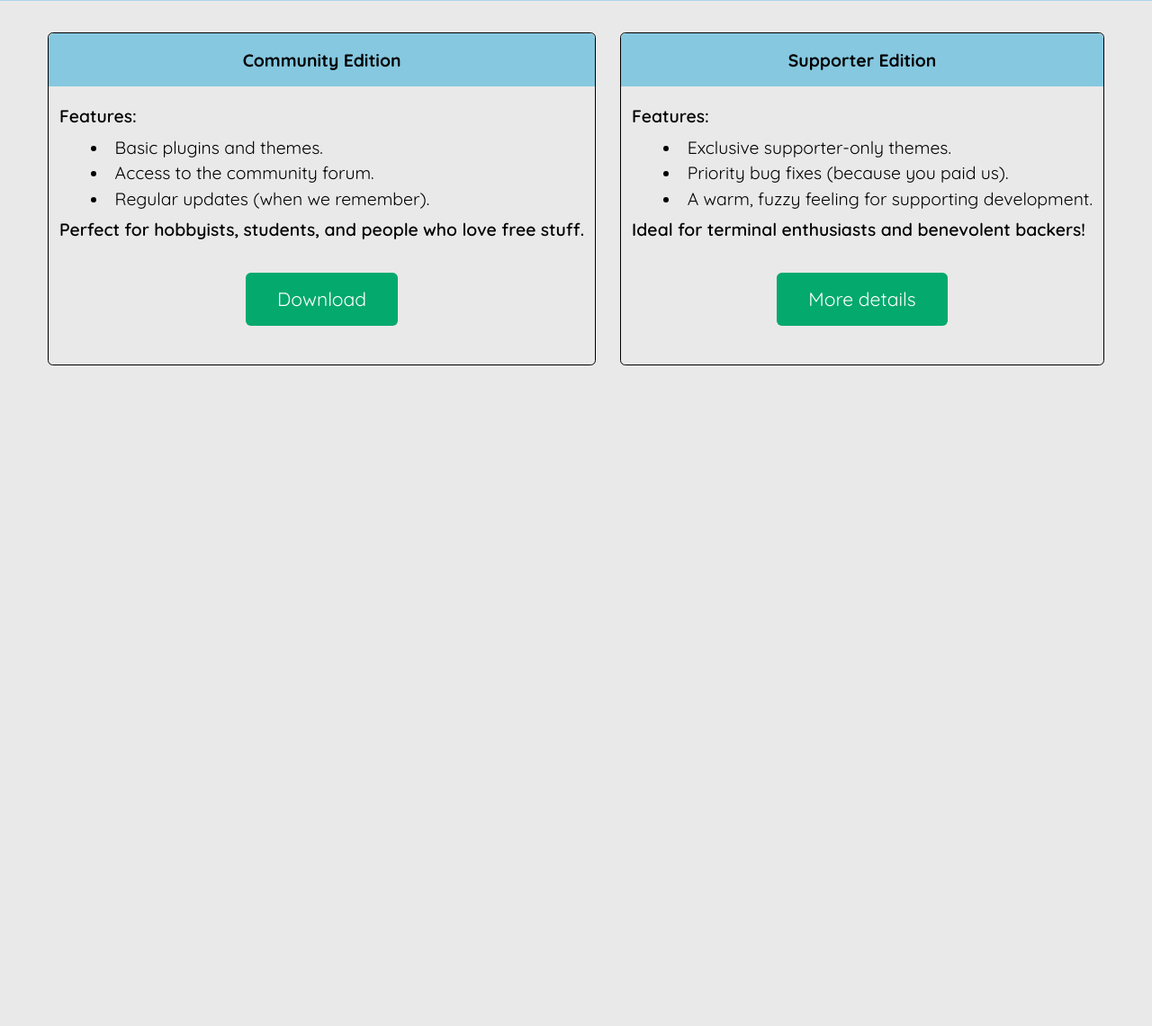
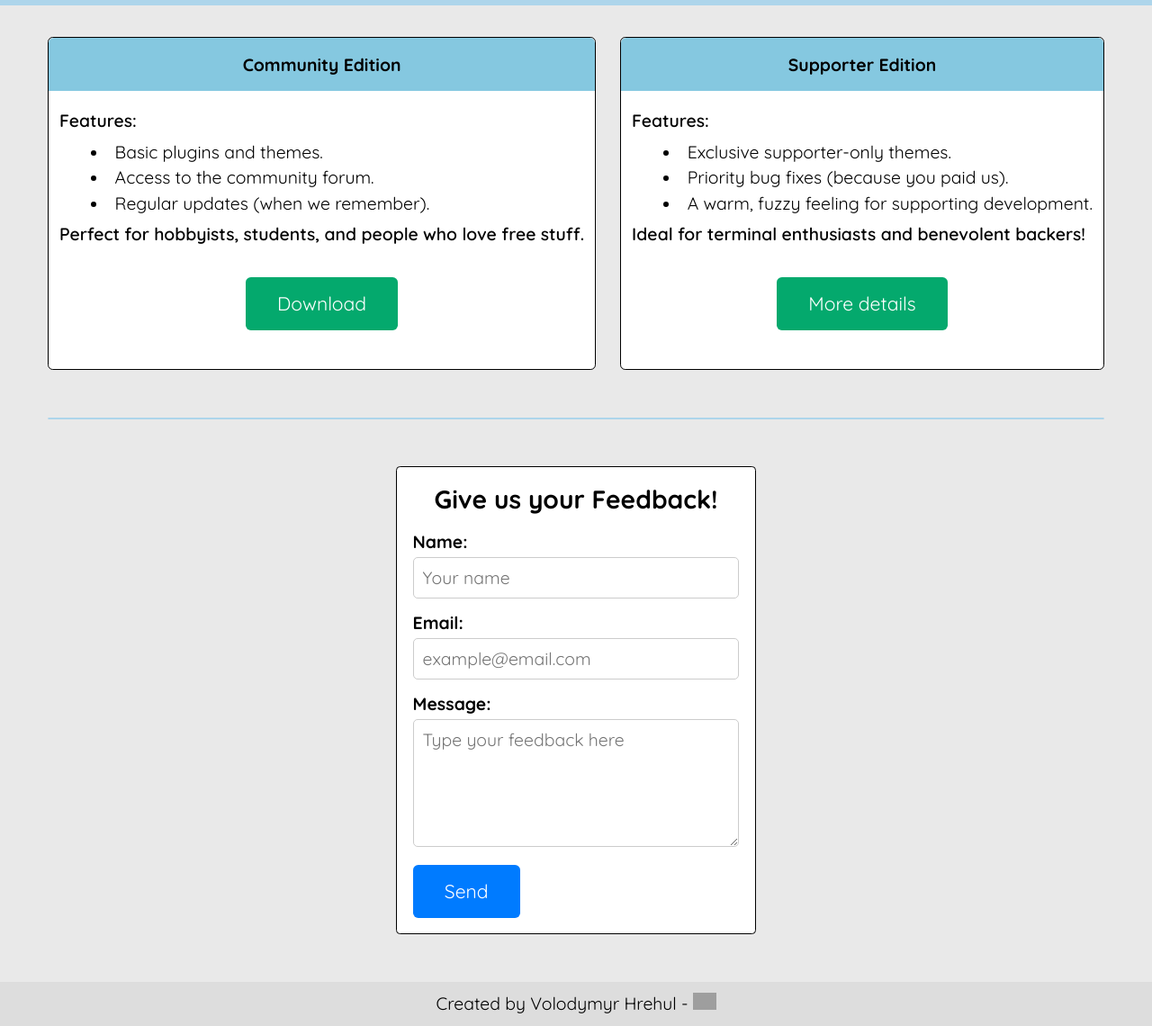
Before and after one commit to Premisterio/Mini-projects, a PHP site: page / in a window 1280 px wide. Shown: the part 1008-2148 px from the top of the page at 90% size. Before the commit the page ends 1414 px from the top, so only its background shows below. Run offline with PHP 8.4, Linux system fonts and the light colour scheme; grey boxes are pictures that could not be loaded.

Commit message:
Completed website, not tested

```diff
--- a/prod-landing/index.html
+++ b/prod-landing/index.html
@@ -12,6 +12,7 @@
 <body>
     <main>
 
+        <!-- Header -->
         <header id="header">
             <label class="logo">
                 <img id="header-img" src="terminal-fill.svg" alt="terminal logo"> Oh My Terminal
@@ -28,10 +29,10 @@
             <!-- ADD LINKS TO PAGE -->
             <nav id="nav-bar">
                 <ul class="nav-ul">
-                    <li><a class="nav-link" href="#">About</a></li>
-                    <li><a class="nav-link" href="#">Watch</a></li>
-                    <li><a class="nav-link" href="#">Pricing</a></li>
-                    <li><a class="nav-link" href="#">Contact Us</a></li>
+                    <li><a class="nav-link" href="#hero">About</a></li>
+                    <li><a class="nav-link" href="#watch">Watch</a></li>
+                    <li><a class="nav-link" href="#pricing">Pricing</a></li>
+                    <li><a class="nav-link" href="#feedback">Contact Us</a></li>
                 </ul>
             </nav>
         </header>
@@ -41,7 +42,8 @@
             <div class="hero">
                 <h1>Oh My Terminal!</h1>
                 <p>Unleash your terminal like never before.
-                    Oh My Terminal is the ultimate power-up for your command line—a vibrant, open-source playground fueled by a passionate community. Packed with mind-blowing shortcuts, dazzling themes, clever plugins, and a sprinkle of terminal magic that'll leave you shouting…</p>
+                    Oh My Terminal is the ultimate power-up for your command line—a vibrant, open-source playground fueled by a passionate community. Packed with mind-blowing shortcuts, dazzling themes, clever plugins, and a sprinkle of terminal magic that'll leave you shouting…
+                </p>
             </div>
         </section>
 
@@ -64,7 +66,6 @@
                 <span>Watch this tutorial and find out how to use it!</span>
                 </p>
             </div>
-
             <div class="container-video" id="video">
                 <iframe
                     width="420"
@@ -79,7 +80,7 @@
         </section>
 
         <!-- Pricing Section -->
-        <section class="container-pricing">
+        <section class="container-pricing" id="pricing">
             <div class="price-1">
                 <h2>Community Edition</h2>
                 <div class="pricing-text">
@@ -95,7 +96,6 @@
                     <button>Download</button>
                 </div>
             </div>
-
             <div class="price-2">
                 <h2>Supporter Edition</h2>
                 <div class="pricing-text">
@@ -113,6 +113,33 @@
             </div>
         </section>
 
+        <!-- Divider -->
+        <hr>
+
+        <!-- Form Section -->
+        <section id="feedback">
+            <form id="form" action="https://www.freecodecamp.com/email-submit" method="post">
+                <label id="top-lbl">Give us your Feedback!</label>
+                <label for="name">Name:</label>
+                    <input type="text" id="name" name="name" placeholder="Your name" min="2" max="254" required>
+                <label for="email">Email:</label>
+                    <input type="email" id="email" name="email" placeholder="example@email.com"     min="3" max="254" required>
+                <label for="message">Message:</label>
+                    <textarea id="message" name="message" rows="5" maxlength="580" placeholder="Type your feedback here"></textarea>
+                <button id="submit" type="submit">Send</button>
+            </form>
+        </section>
+
+        <section id="footer">
+            <footer>
+                <p>
+                    Created by Volodymyr Hrehul -
+                    <a target="_blank" class="footer-a" href="https://github.com/Premisterio">
+                        <img id="footer-img" src="https://img.icons8.com/?size=100&id=106562&format=png&color=000000" alt="github logo">
+                    </a>
+                </p>
+            </footer>
+        </section>
     </main>
 
 </body>
--- a/prod-landing/styles.css
+++ b/prod-landing/styles.css
@@ -8,6 +8,11 @@
     font-family: "Quicksand", sans-serif;
     font-size: 1.1rem;
     scroll-behavior: smooth;
+}
+
+/* Padding for nav scroll */
+html {
+    scroll-padding-top: 5rem;
 }
 
 /* Nav */
@@ -147,8 +152,9 @@ html {
 }
 
 .price-1, .price-2 {
-    border: 1px solid black;
+    border: 0.1rem solid black;
     border-radius: 0.325rem;
+    background-color: #FFF;
 }
 
 .container-pricing h2 {
@@ -199,8 +205,80 @@ button:hover {
 }
 
 button:active {
+    background-color: hsl(158, 95%, 34%);
+}
+
+/* Divider */
+hr {
+    border: 0.1rem solid hsl(201, 60%, 80%);
+    border-radius: 0.2rem;
+    margin: 1rem 3rem;
+    align-items: center;
+}
+
+/* Form Section */
+#form {
+    border: 0.1rem solid black;
+    padding: 1rem;
+    max-width: 400px;
+    margin: 3rem auto;
+    border-radius: 0.25rem;
     background-color: #FFF;
-    color: hsl(158, 95%, 34%);
+}
+
+#top-lbl {
+    text-align: center;
+    font-size: 1.6rem;
+    margin-bottom: 1rem;
+}
+
+label {
+    display: block;
+    margin-bottom: 5px;
+    font-weight: bold;
+}
+
+input, textarea {
+    width: 100%;
+    padding: 10px;
+    margin-bottom: 15px;
+    border: 1px solid #ccc;
+    border-radius: 5px;
+    box-sizing: border-box;
+}
+
+#submit {
+    background-color: hsl(211, 100%, 50%);
+    color: white;
+    border: none;
+    cursor: pointer;
+    margin: 0;
+}
+
+#submit:hover {
+    background-color: hsl(211, 100%, 35%);
+}
+
+#submit:active {
+    background-color: hsl(211, 100%, 35%);
+}
+
+footer {
+    color: #000;
+    text-align: center;
+}
+
+/* Footer */
+#footer {
+    padding: 0.7rem 0 0.7rem 0;
+    background-color: #ddd;
+}
+
+#footer-img {
+    height: 2%;
+    width: 2%;
+    position: relative;
+    vertical-align: top;
 }
 
 /* Responsive divs for Watch section */
```
